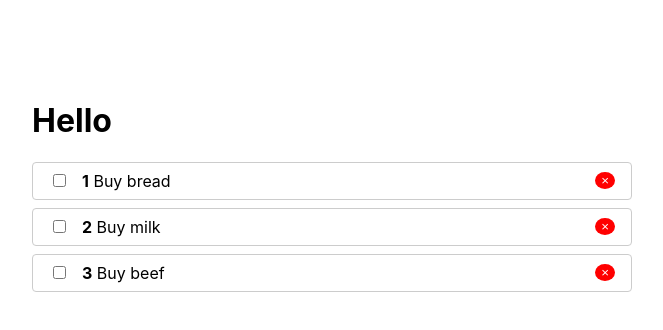
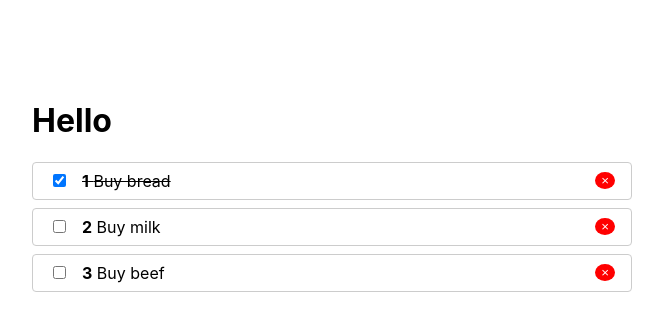
Before and after one commit to weidali/react-app, a React (Create React App) app: page / in a window 1280 px wide. Shown: the top 330 px of the page, without its empty margins (308-971 px from the left). Built offline with nearby package versions, Linux system fonts and the light colour scheme.

Commit message:
- fixed check-box dynamic state

```diff
--- a/src/App.js
+++ b/src/App.js
@@ -8,7 +8,7 @@ class App extends React.Component {
 		this.state = {
 			value: null,
 			todos : [
-				{id: 1, completed: false, title: 'Buy bread'},
+				{id: 1, completed: true, title: 'Buy bread'},
 				{id: 2, completed: false, title: 'Buy milk'},
 				{id: 3, completed: false, title: 'Buy beef'},
 			]
--- a/src/Todo/TodoItem.js
+++ b/src/Todo/TodoItem.js
@@ -27,7 +27,7 @@ class TodoItem extends React.Component {
 					<input
 						type="checkbox"
 						style={styles.input}
-						checkbox={this.props.todo.completed.toString()}
+						checked={this.props.todo.completed}
 						onChange={() => this.props.onChange(this.props.todo.id)}
 					/>
 					<strong>{this.props.index + 1}</strong>
```
